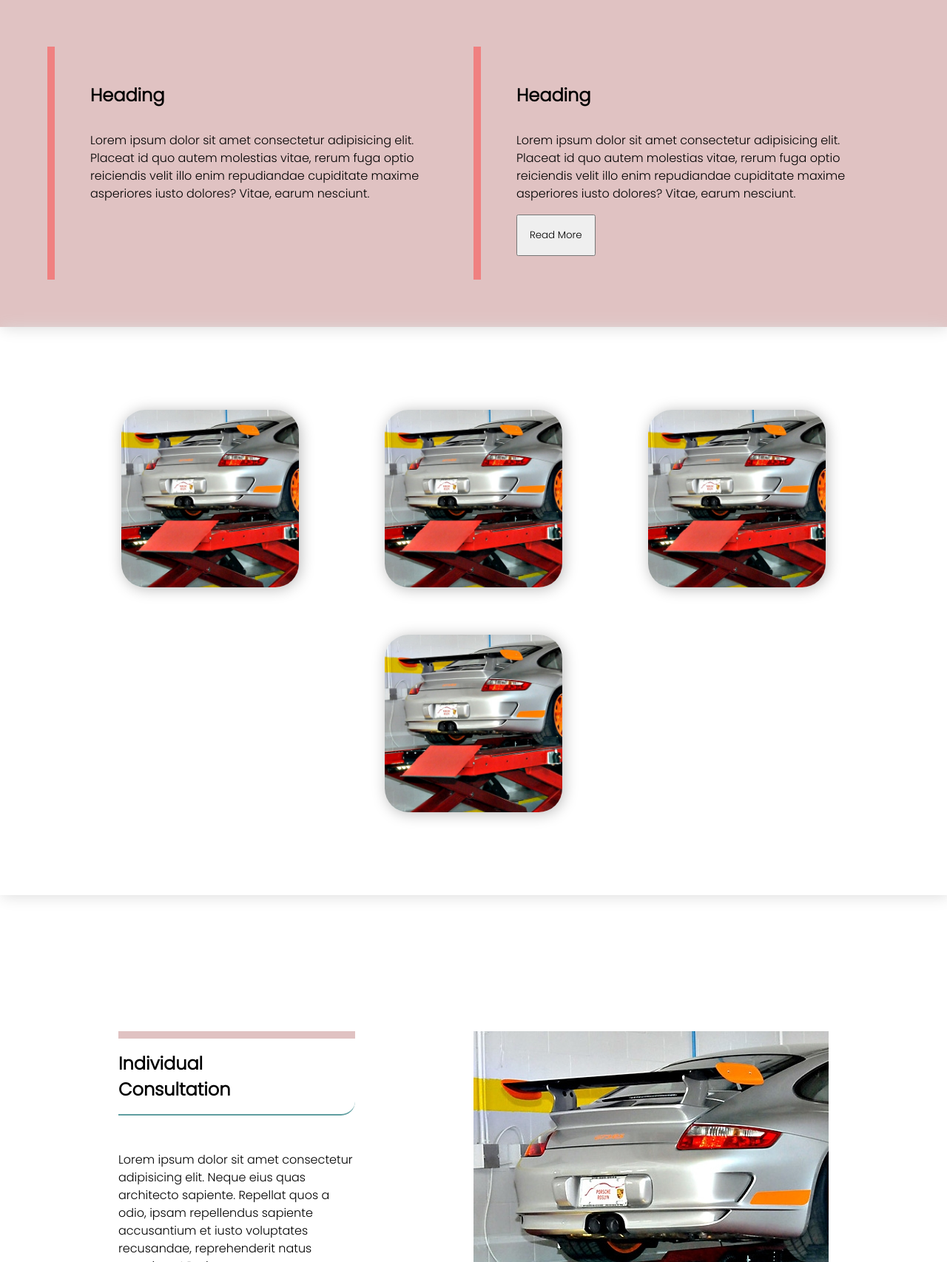
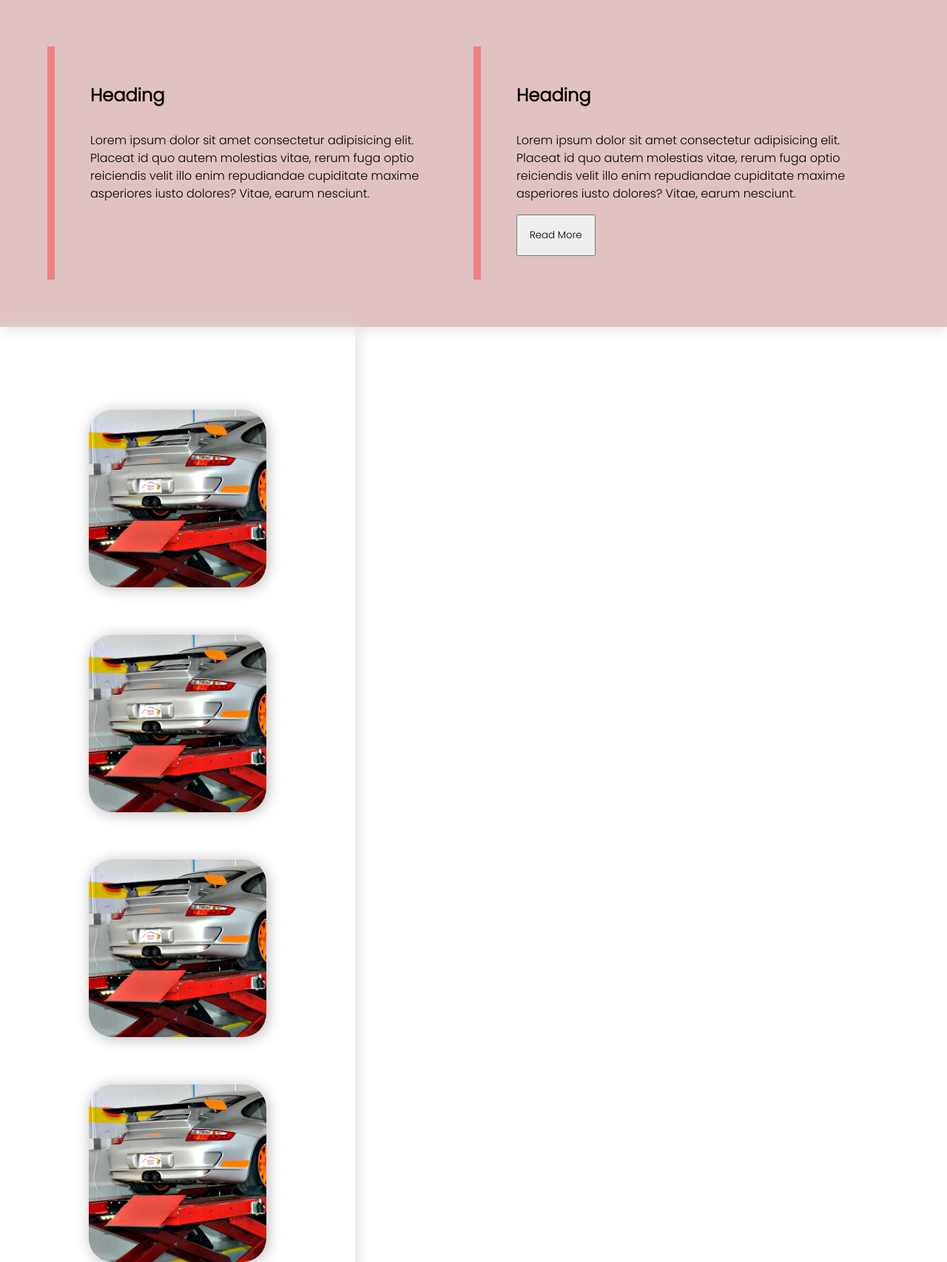
Before and after one commit to Akindele-Ebenezer/alignment, a PHP site: page / in a window 1280 px wide. Shown: the part 4794-6500 px from the top of the page at 74% size. Run offline with PHP 8.4, Linux system fonts and the light colour scheme.

Commit message:
Update styles.css

```diff
--- a/styles/styles.css
+++ b/styles/styles.css
@@ -92,10 +92,12 @@ p {
     padding-block: 6.5rem;
 }
 
-.sec-1 div:nth-child(2) {
+.sec-1 div:nth-child(2),
+.img {
     display: flex;
     flex-wrap: wrap;
     justify-content: space-evenly;
+    width: 30rem;
 }
 
 .sec-1 div:nth-child(2) img {
@@ -136,10 +138,6 @@ p {
 
 .sec-1 div:first-child p {
     margin-block: 3rem;
-}
-
-.sec-1 div:nth-child(2) {
-    width: 30rem;
 }
 
 .sec-1-inner {
```
